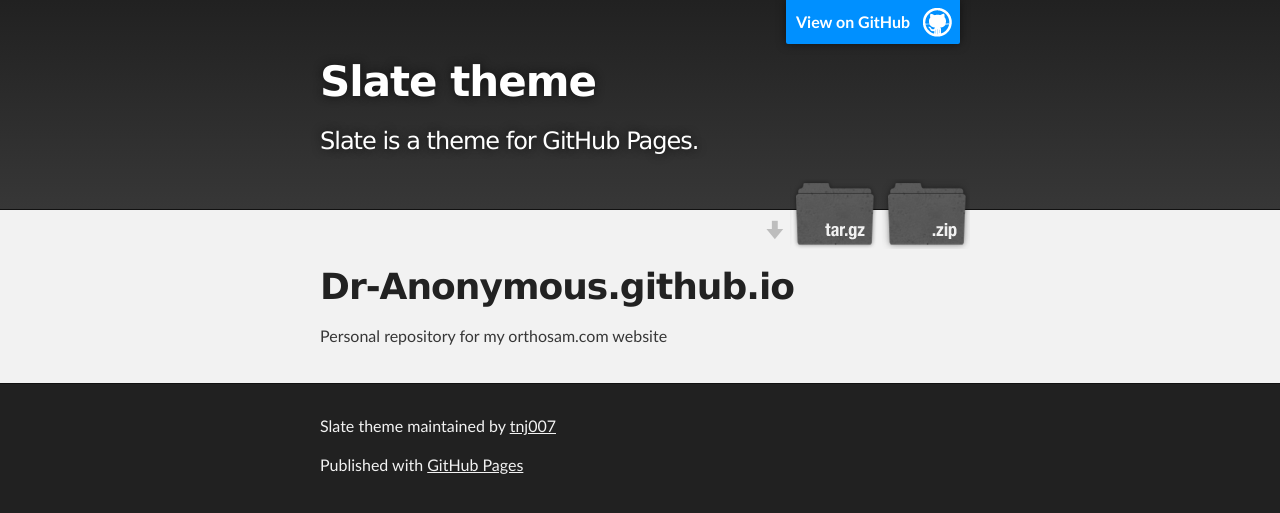
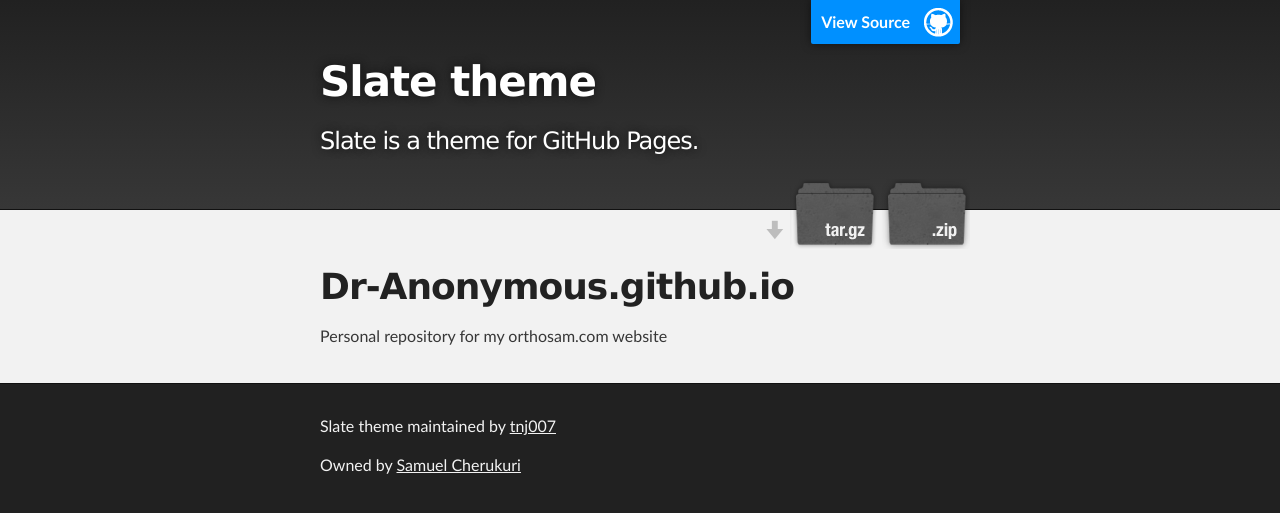
Before and after one commit to tnj007/samuel, a Jekyll site: the page built from README2.md, in a window 1280 px wide. Shown: the top 513 px of the page. Built offline with Jekyll 4.4.1, drawn with Linux system fonts in a browser that asks for light colours; our own code applies the rules of GitHub Pages for plain Markdown files.

Commit message:
Update default.html

```diff
--- a/_layouts/default.html
+++ b/_layouts/default.html
@@ -15,7 +15,7 @@
     <!-- HEADER -->
     <div id="header_wrap" class="outer">
         <header class="inner">
-          <a id="forkme_banner" href="{{ site.github.repository_url }}">View on GitHub</a>
+          <a id="forkme_banner" href="{{ site.github.repository_url }}">View Source</a>
 
           <h1 id="project_title">{{ site.title | default: site.github.repository_name }}</h1>
           <h2 id="project_tagline">{{ site.description | default: site.github.project_tagline }}</h2>
@@ -42,7 +42,7 @@
         {% if site.github.is_project_page %}
         <p class="copyright">{{ site.title | default: site.github.repository_name }} maintained by <a href="{{ site.github.owner_url }}">{{ site.github.owner_name }}</a></p>
         {% endif %}
-        <p>Published with <a href="https://pages.github.com">GitHub Pages</a></p>
+        <p>Owned by <a href="http://samuel.cf">Samuel Cherukuri</a></p>
       </footer>
     </div>
 
```
